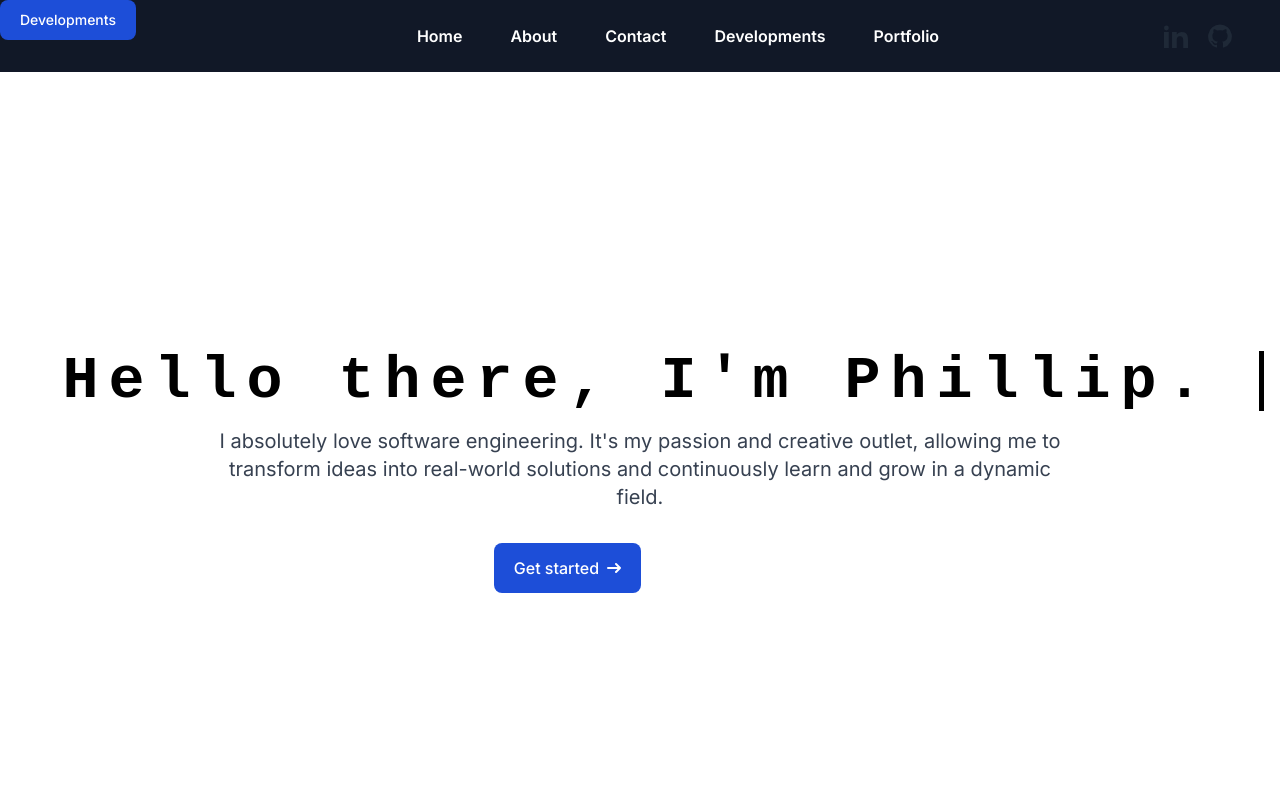
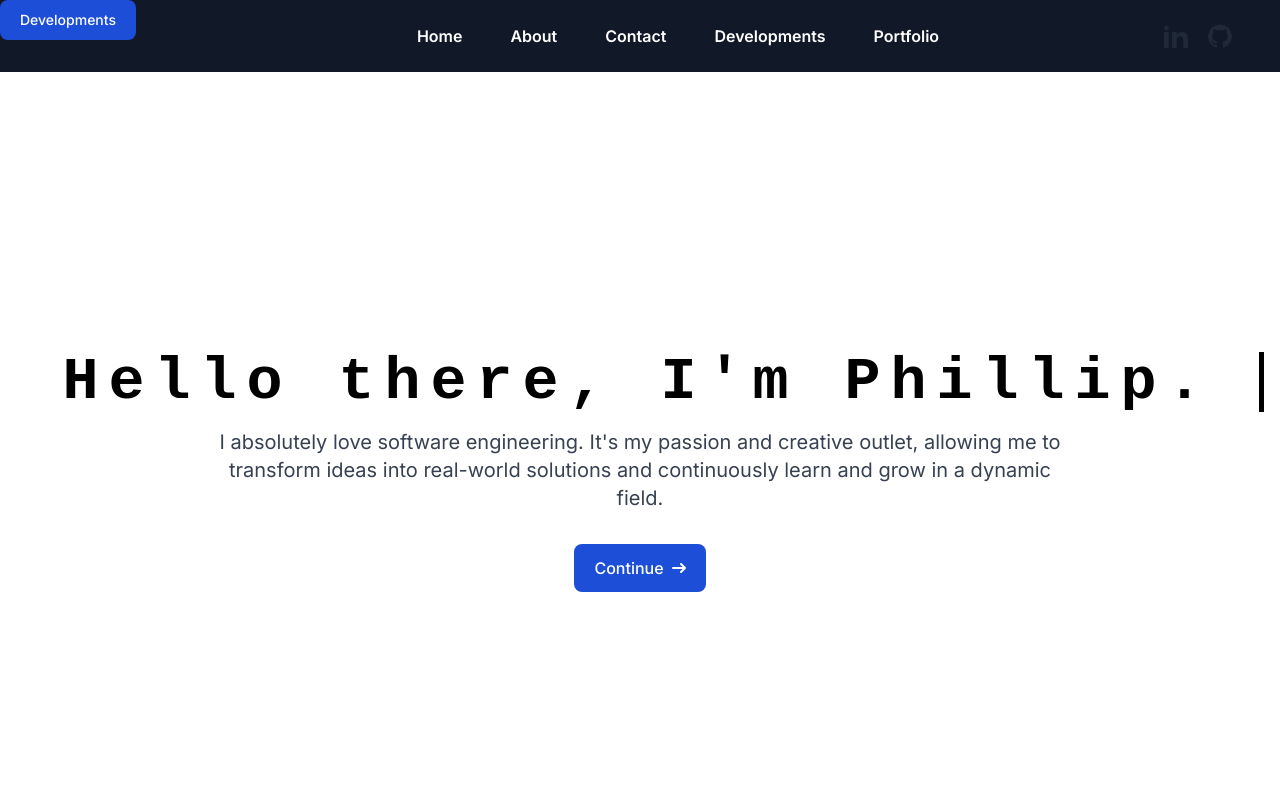
Before and after one commit to PhillipMagos/beta-phillipmagos.dev, a Next.js app: page / in a window 1280 px wide. Shown: the top 800 px of the page. Built offline with nearby package versions, Linux system fonts and the light colour scheme.

Commit message:
one more update

```diff
--- a/app/about/page.jsx
+++ b/app/about/page.jsx
@@ -17,7 +17,7 @@ const about = () => {
           <li>jQuery 🤏</li>
           <li><a href="#">See Related Projects</a></li>
         </ul></div>
-      <div><h2 className="text-center bg-light">FRONTEND</h2></div>
+      <div><h2 className="text-center bg-light">BACKEND</h2></div>
       <div><ul>
         <li>Node.JS</li>
         <li>Express.JS</li>
--- a/app/page.js
+++ b/app/page.js
@@ -10,21 +10,30 @@ export default function Home() {
         <p class="mb-8 text-lg font-normal text-gray-700 lg:text-xl sm:px-16 lg:px-48">I absolutely love software engineering. It's my passion and creative outlet, allowing me to transform ideas into real-world solutions and continuously learn and grow in a dynamic field.</p>
         <div class="flex flex-col space-y-4 sm:flex-row sm:justify-center sm:space-y-0 sm:space-x-4">
             <a href="#" class="inline-flex justify-center items-center py-3 px-5 text-base font-medium text-center text-white rounded-lg bg-blue-700 hover:bg-blue-800 focus:ring-4 focus:ring-blue-300 dark:focus:ring-blue-900">
-                Get started
+                Continue
                 <svg class="w-3.5 h-3.5 ml-2" aria-hidden="true" xmlns="http://www.w3.org/2000/svg" fill="none" viewBox="0 0 14 10">
                     <path stroke="currentColor" stroke-linecap="round" stroke-linejoin="round" stroke-width="2" d="M1 5h12m0 0L9 1m4 4L9 9"/>
                 </svg>
             </a>
-            <a href="#" class="inline-flex justify-center hover:text-gray-900 items-center py-3 px-5 text-base font-medium text-center text-white rounded-lg border border-white hover:bg-gray-100 focus:ring-4 focus:ring-gray-400">
+            {/* <a href="#" class="inline-flex justify-center hover:text-gray-900 items-center py-3 px-5 text-base font-medium text-center text-white rounded-lg border border-white hover:bg-gray-100 focus:ring-4 focus:ring-gray-400">
                 Learn more
-            </a>
+            </a>   */}
         </div>
     </div>
 </section>
 
+<section>
 
+   {/* There's three cards titles frontend, backend and weekend. A fly lands on the first cart (frontend)...enticing the user swat the bug. Upon hover, the card unviels a short list of frontend related skills. */}
+</section>
 
+<section>
+   {/* There's a carasel of three projects and that should be it. */}
+</section>
 
+<section>
+   {/* Somthing like a popup shows at the end. This is for a contact form. We don't want to redirect the user to the contact page. */}
+</section>
 
     </div>
 
```
